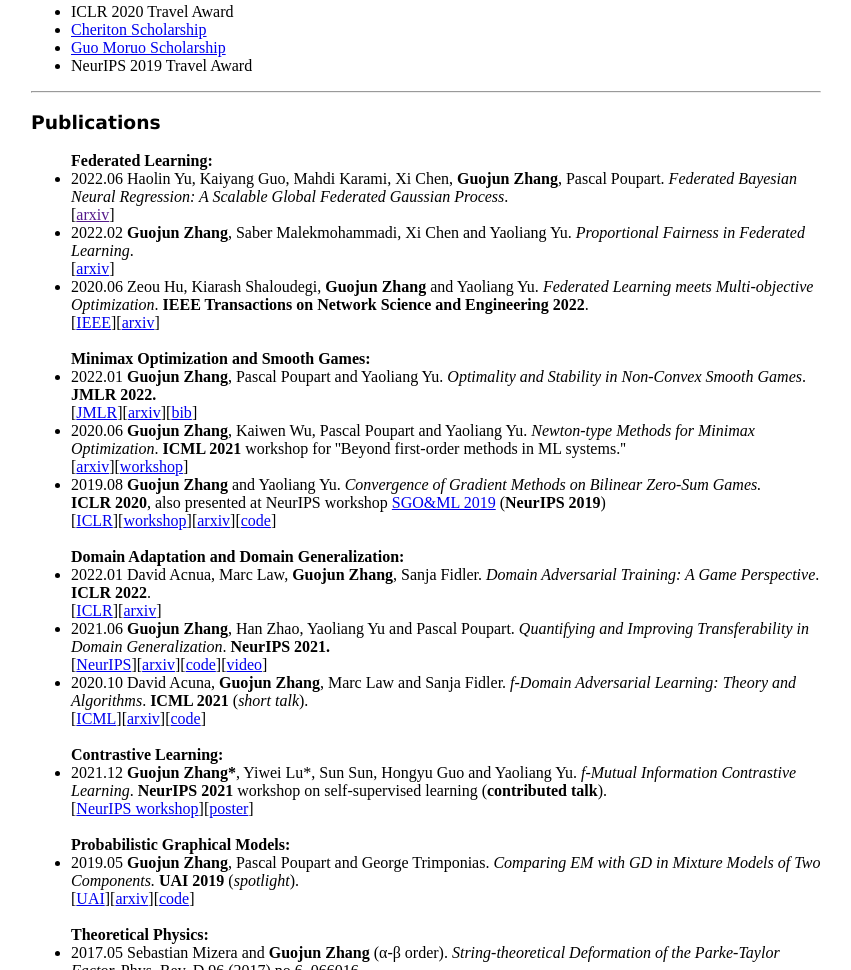
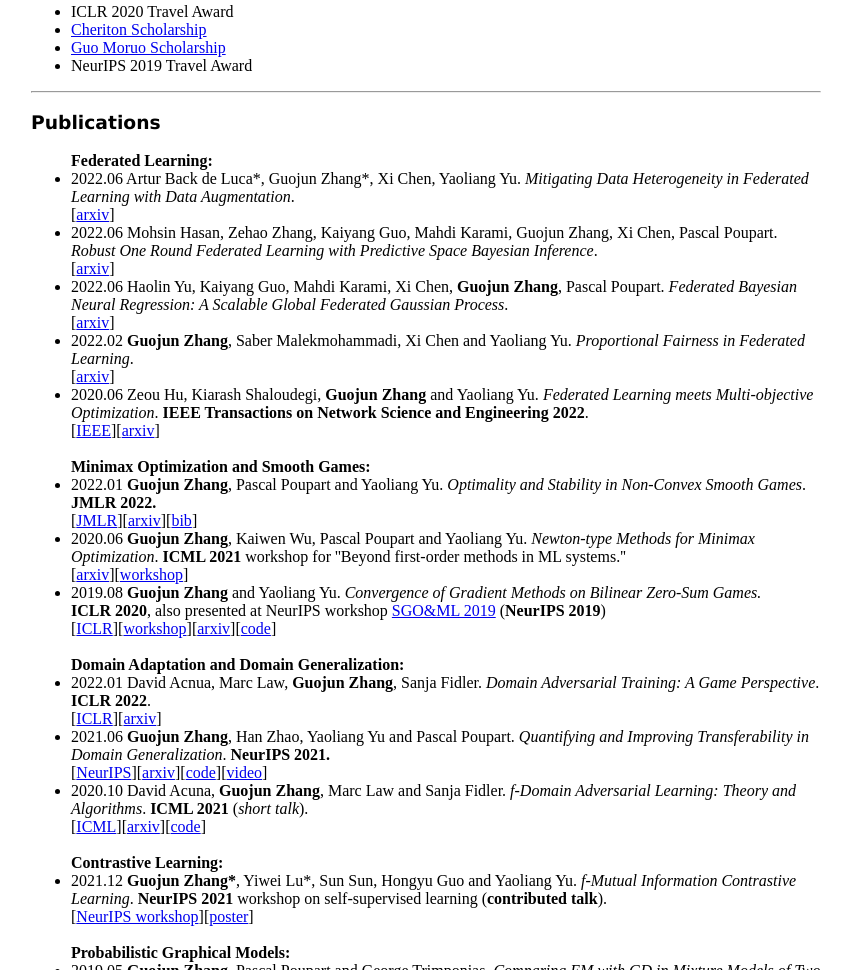
Before and after one commit to Gordon-Guojun-Zhang/Gordon-Guojun-Zhang.github.io, a plain HTML site: page index.htm in a window 1280 px wide. Shown: the part 1621-2591 px from the top of the page, without its empty margins (214-1065 px from the left). Drawn offline with Linux system fonts and the light colour scheme.

Commit message:
update index

```diff
--- a/index.htm
+++ b/index.htm
@@ -110,7 +110,9 @@
 <!--An academic record can be found at <a href="https://inspirehep.net/author/profile/Guo.Jun.Zhang.1">inspire</a>.</p>-->
         <ul>
 	    <strong>Federated Learning: </strong>
-	    <li>2022.06 Haolin Yu, Kaiyang Guo, Mahdi Karami, Xi Chen, <b>Guojun Zhang</b>, Pascal Poupart. <i>Federated Bayesian Neural Regression: A Scalable Global Federated Gaussian Process</i>. <br> [<a href="">arxiv</a>]
+	    <li>2022.06 Artur Back de Luca*, Guojun Zhang*, Xi Chen, Yaoliang Yu. <i>Mitigating Data Heterogeneity in Federated Learning with Data Augmentation</i>. <br> [<a href="https://arxiv.org/abs/2206.09979">arxiv</a>]
+	    <li>2022.06 Mohsin Hasan, Zehao Zhang, Kaiyang Guo, Mahdi Karami, Guojun Zhang, Xi Chen, Pascal Poupart. <i>Robust One Round Federated Learning with Predictive Space Bayesian Inference</i>. <br> [<a href="https://arxiv.org/abs/2206.09526">arxiv</a>]
+	    <li>2022.06 Haolin Yu, Kaiyang Guo, Mahdi Karami, Xi Chen, <b>Guojun Zhang</b>, Pascal Poupart. <i>Federated Bayesian Neural Regression: A Scalable Global Federated Gaussian Process</i>. <br> [<a href="https://arxiv.org/abs/2206.06357">arxiv</a>]
             <li>2022.02 <b>Guojun Zhang</b>, Saber Malekmohammadi, Xi Chen and Yaoliang Yu. <i>Proportional Fairness in Federated Learning</i>. <br> [<a href="https://arxiv.org/abs/2202.01666">arxiv</a>]
             <li>2020.06 Zeou Hu, Kiarash Shaloudegi, <b>Guojun Zhang</b> and Yaoliang Yu. <i>Federated Learning meets Multi-objective Optimization</i>. <b>IEEE Transactions on Network Science and Engineering 2022</b>. <br>
             [<a href="https://ieeexplore.ieee.org/document/9762229">IEEE</a>][<a href="https://arxiv.org/abs/2006.11489">arxiv</a>]
```
